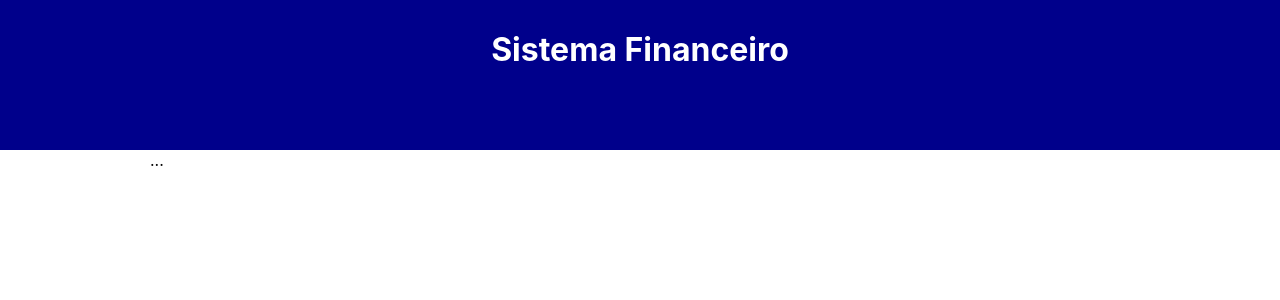
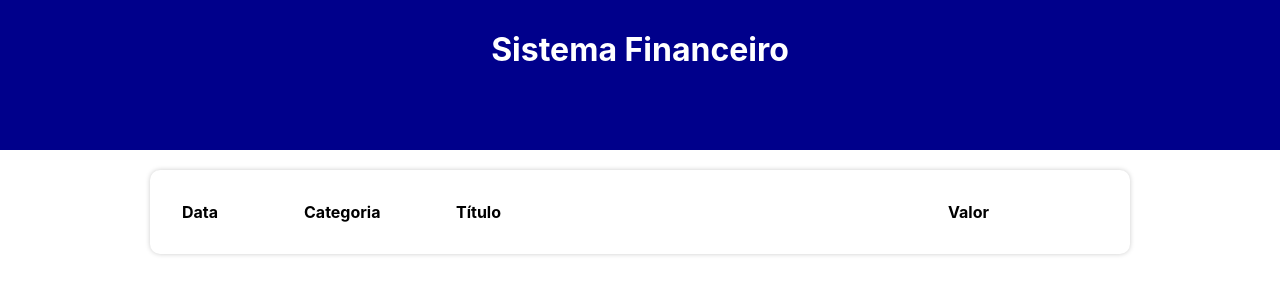
Before and after one commit to CarlosOtrebla/expense-tracker, a React (Create React App) app: page / in a window 1280 px wide. Shown: the top 300 px of the page. Built offline with nearby package versions, Linux system fonts and the light colour scheme.

Commit message:
Update App.tsx

```diff
--- a/src/App.tsx
+++ b/src/App.tsx
@@ -1,13 +1,36 @@
+import { useState, useEffect } from 'react'
 import * as C from './App.styles'
+import { Item } from './types/item'
+import { Category } from './types/Category'
+import { categories } from './data/categories'
+import { items } from './data/items'
+import { getCurrentMonth, filterListByMonth } from './helpers/dateFilter'
+import { TableArea } from './components/TableArea'
+
 
 const App = () => {
+  const [list, setList] = useState(items)
+  const [filteredList, setFilteredList] = useState<Item[]>([])
+  const [currentMonth, setCurrentMonth] = useState(getCurrentMonth)
+
+  useEffect(() => {
+    setFilteredList(filterListByMonth(list, currentMonth))
+  },[list, currentMonth])
+
+
   return (
     <C.Container>
       <C.Header>
         <C.HeaderText>Sistema Financeiro</C.HeaderText>
       </C.Header>
       <C.Body>
-        ...
+
+        {/* {Area de informações} */}
+
+        {/* {Area de inserção} */}
+
+        <TableArea list={filteredList}/>
+
       </C.Body>
     </C.Container>
   )
```
